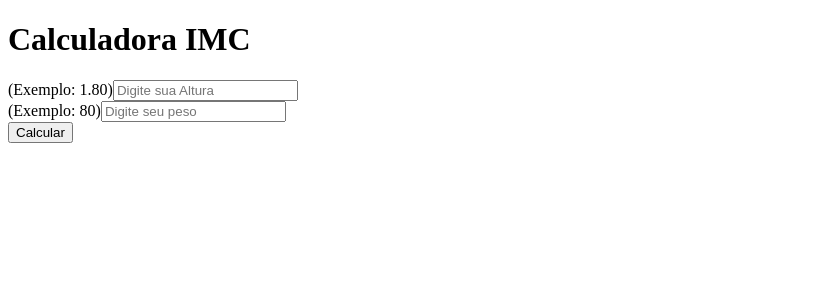
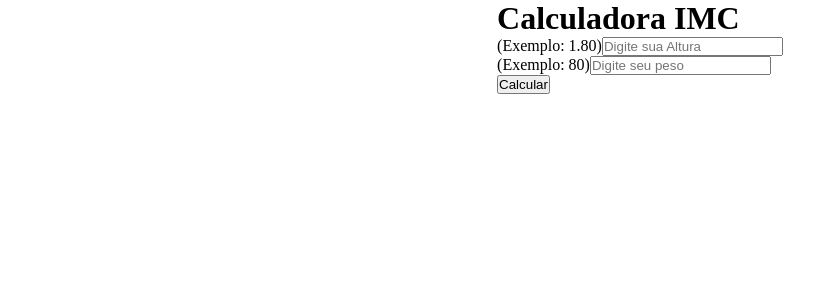
Before and after one commit to Gibaa01/CalculadoraImc, a React (Vite) app: page / in a window 1280 px wide. Shown: the top 300 px of the page, without its empty margins (0-838 px from the left). Built offline with nearby package versions, Linux system fonts and the light colour scheme.

Commit message:
criando a codificação do glbal css

```diff
--- a/src/App.jsx
+++ b/src/App.jsx
@@ -21,8 +21,8 @@ const calcularImc=()=>{
   //HOOK useEffect - efeito colateral no mostrar resultado
   useEffect(()=>{
     resultado >0 ? setMostrarResultado(true): setMostrarResultado(false)
-  },
-)
+    },[resultado]
+  )
 
 
   return (
--- a/src/css/global.css
+++ b/src/css/global.css
@@ -0,0 +1,29 @@
+:root{
+    --fontColor1:#fff
+    --fontColor2:#000
+    --bgColor1:#030436
+    --bgColor2:#2d30f0
+    --bgColor3:#f1e9e9
+
+}
+
+*{
+    margin:0;
+    padding:0;
+    box-sizing:border-box;
+}
+
+.container{
+    height:100vh;
+    display:flex;
+    flex-direction:collumn;
+    aling-item:center;
+    justify-content:center;
+}
+//respomsovodade
+@media(max-width:500px){
+    .container{
+        justify-content:start;
+        padding:15x;
+    }
+}
```
